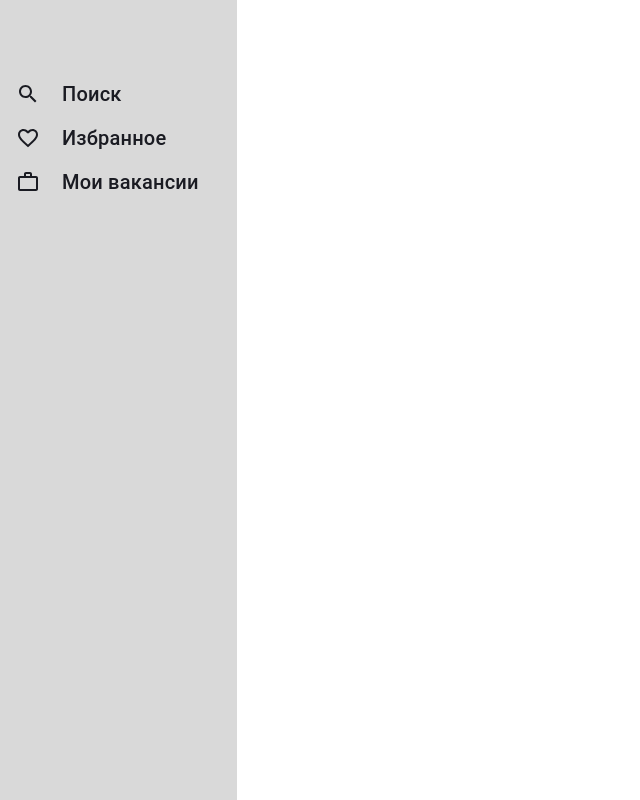
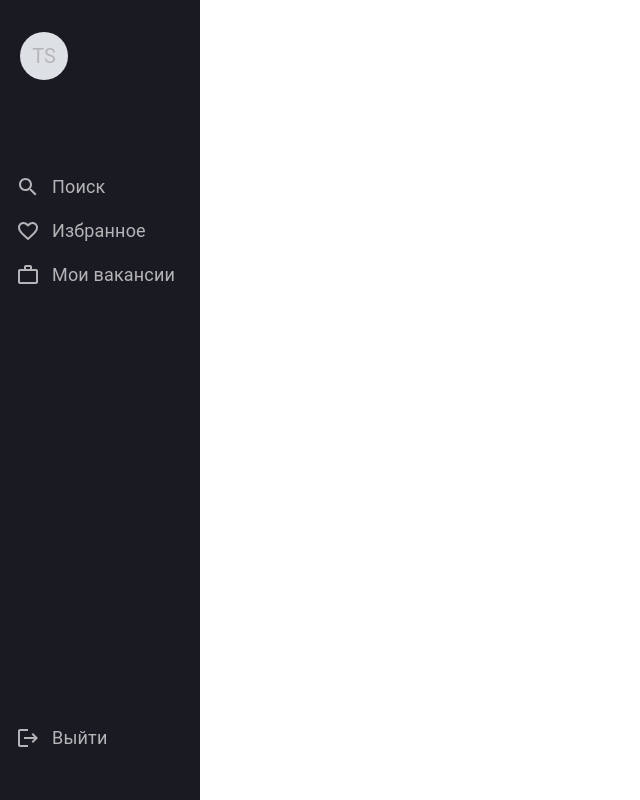
Before and after one commit to MarinaFominykh/alumni-resume-tracker, a React (Vite) app: page / in a window 1280 px wide. Shown: the whole page, without its empty margins (0-640 px from the left). Built offline with nearby package versions, Linux system fonts and the light colour scheme.

Commit message:
feat: change navbar

```diff
--- a/src/components/Navbar/Navbar.tsx
+++ b/src/components/Navbar/Navbar.tsx
@@ -8,13 +8,24 @@ import ListItemText from '@mui/material/ListItemText';
 import { useNavigate } from 'react-router';
 import { mainNavbarItems } from './consts/navbarLIstItems';
 import { navbarStyles } from './styles';
+import Avatar from '@mui/material/Avatar';
+import LogoutIcon from '@mui/icons-material/Logout';
+import { Box } from '@mui/material';
 
 const Navbar = () => {
   const navigate = useNavigate();
+
+  function stringAvatar(name: string) {
+    return {
+      children: `${name.split(' ')[0][0]}${name.split(' ')[1][0]}`
+    };
+  }
+
   return (
-    <div>
-      {' '}
+    <Box>
       <Drawer sx={navbarStyles.drawer} variant="permanent" anchor="left">
+        <Box>
+          <Avatar sx={navbarStyles.avatar} {...stringAvatar('TipTop Systems')} />
           <Toolbar />
           <List>
             {mainNavbarItems.map(item => (
@@ -26,8 +37,15 @@ const Navbar = () => {
               </ListItem>
             ))}
           </List>
+        </Box>
+        <List>
+          <ListItemButton onClick={() => navigate('/sign-in')}>
+            <ListItemIcon sx={navbarStyles.icons}>{<LogoutIcon />}</ListItemIcon>
+            <ListItemText sx={navbarStyles.text} primary="Выйти" />
+          </ListItemButton>
+        </List>
       </Drawer>
-    </div>
+    </Box>
   );
 };
 export default Navbar;
--- a/src/components/Navbar/styles.tsx
+++ b/src/components/Navbar/styles.tsx
@@ -1,26 +1,45 @@
 export const navbarStyles = {
   drawer: {
-    width: 237,
+    width: 200,
     flexShrink: 0,
+
     '& .MuiDrawer-paper': {
-      width: 237,
+      width: 200,
       boxSizing: 'border-box',
-      backgroundColor: '#D9D9D9;',
-      color: '#000000',
-      border: 'none'
+      backgroundColor: '#1A1B22;',
+      color: '#B5B5B7',
+      border: 'none',
+      padding: '32px 0',
+      display: 'flex',
+      flexDirection: 'column',
+      justifyContent: 'space-between'
     },
     '& .Mui-selected': {
-      color: 'red'
+      color: 'white'
     }
   },
+  avatar: {
+    backgroundColor: '#DDE0E4',
+    width: 48,
+    height: 48,
+    marginLeft: '20px',
+    marginBottom: '13px',
+    color: '#B5B5B7',
+    fontSize: '20px',
+    fontWeight: 400,
+    lineHeight: '40px'
+  },
   icons: {
-    color: '#1A1B22'
+    color: '#B5B5B7',
+    minWidth: '24px',
+    height: '24px'
   },
   text: {
     '& span': {
-      marginLeft: '-10px',
-      fontWeight: '500',
-      fontSize: '20px'
+      marginLeft: '12px',
+      fontWeight: '400',
+      fontSize: '18px',
+      color: '#B5B5B7'
     }
   }
 };
```
Lines whose indentation alone changed are shown as unchanged.
